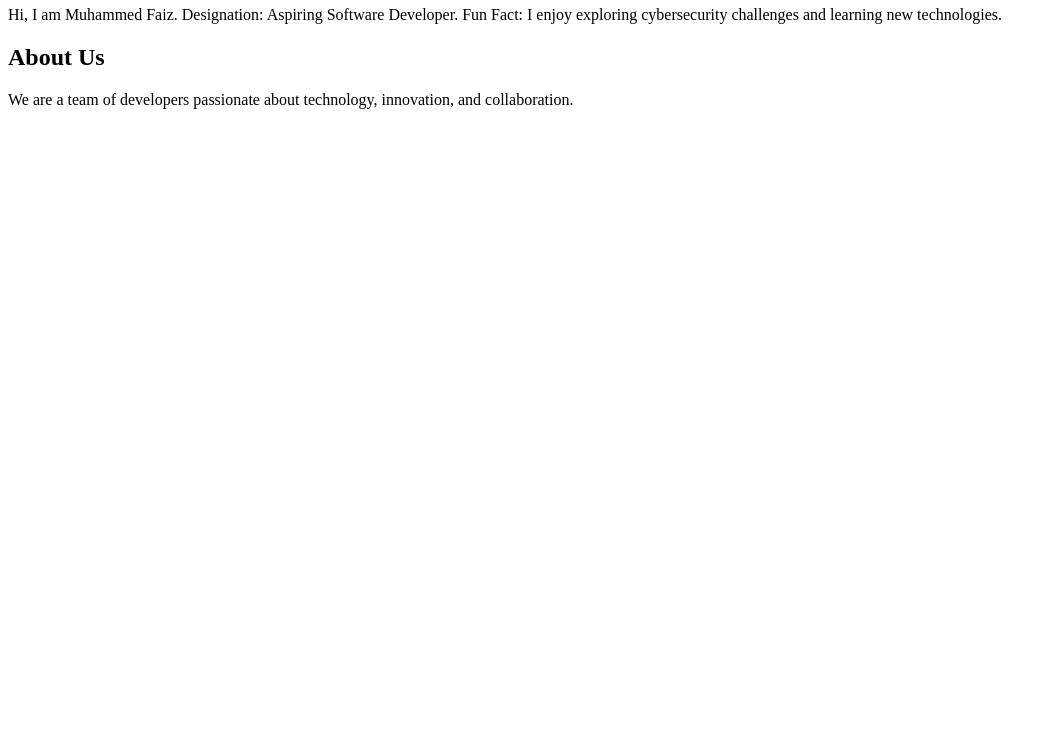
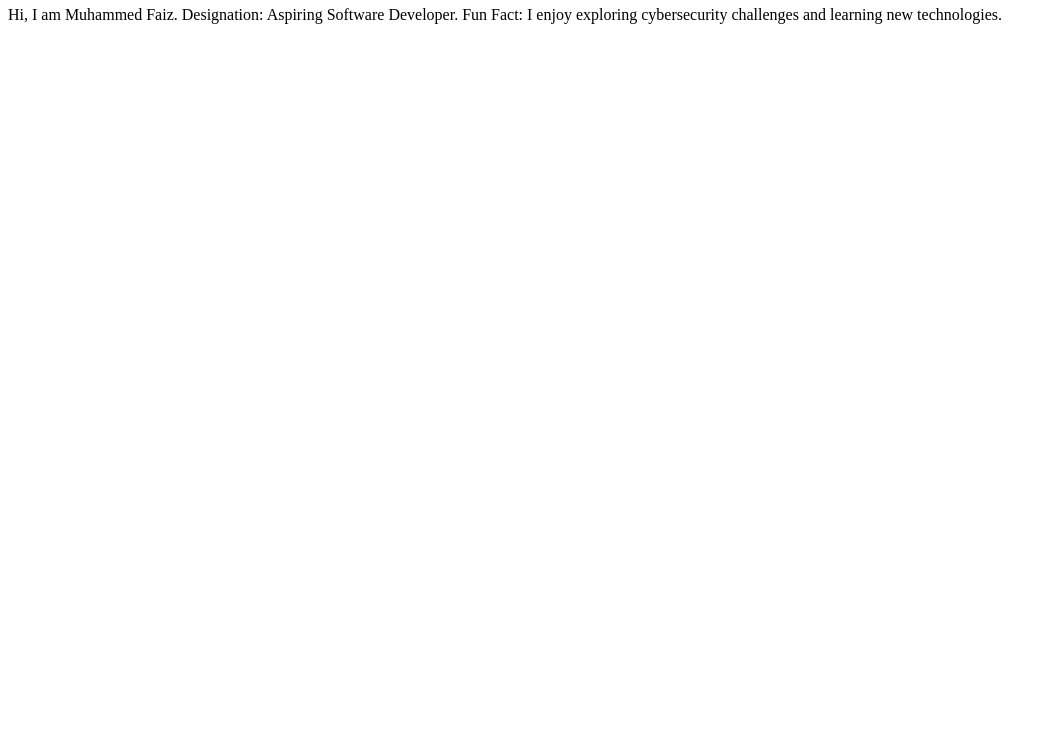
Before and after one commit to dark-faiz/team-intro, a plain HTML site: page index.html in a window 1280 px wide. Shown: the part 60-800 px from the top of the page, without its empty margins (0-1056 px from the left). Drawn offline with Linux system fonts and the light colour scheme.

Commit message:
Delete About Us section from index.html
Removed 'About Us' section from the HTML.

```diff
--- a/index.html
+++ b/index.html
@@ -12,11 +12,5 @@
         Fun Fact: I enjoy exploring cybersecurity challenges
         and learning new technologies.
     </p>
-    <h2>About Us</h2>
-
-<p>
-    We are a team of developers passionate about
-    technology, innovation, and collaboration.
-</p>
 </body>
 </html>
```
